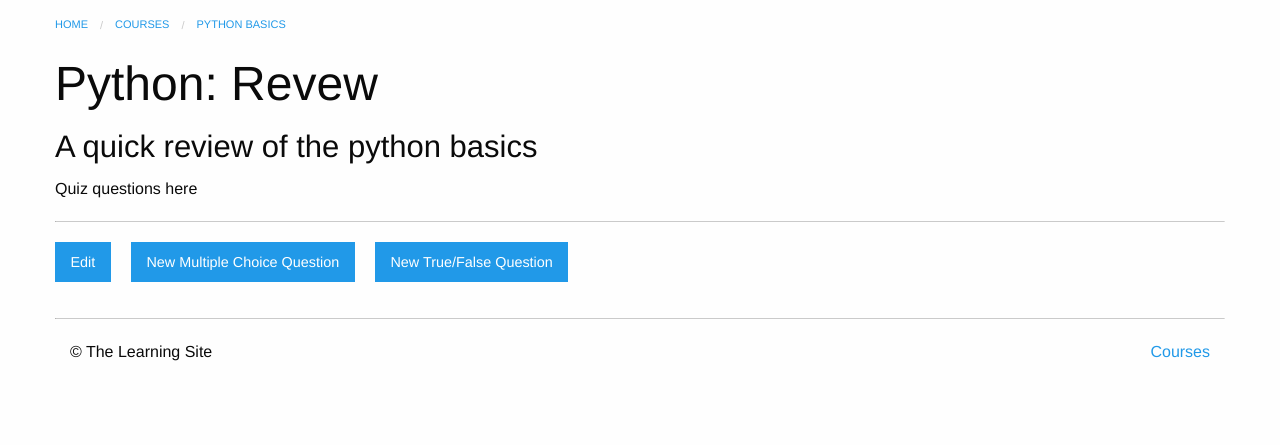
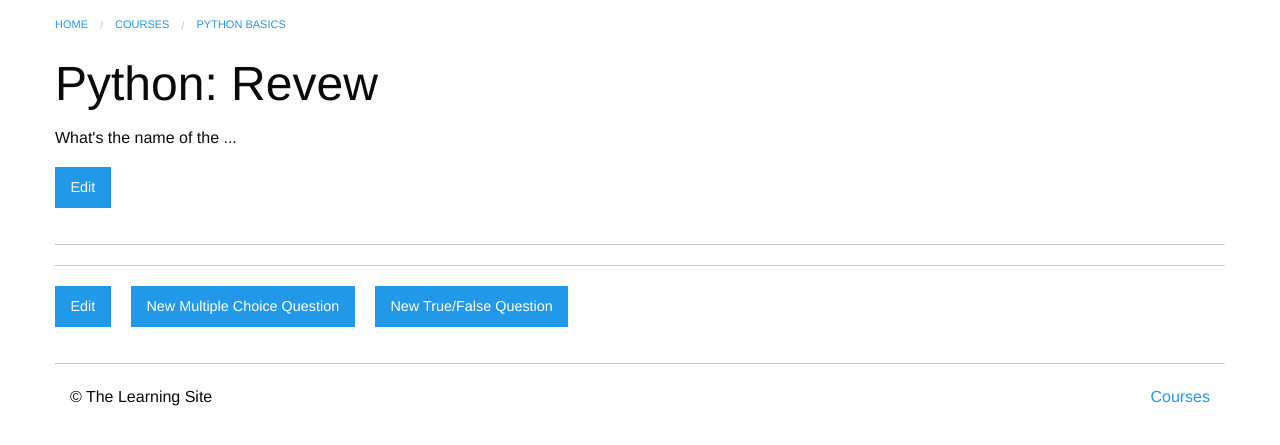
Before and after one commit to Jaxx0/learning-site, a Django app: page /courses/1/1/q in a window 1280 px wide. Shown: the part 54-499 px from the top of the page. Run offline with Django 3.2, Linux system fonts and the light colour scheme; a user stored in the database is signed in; data comes from the database, SQL or seed files in the repository; both versions use the stored data as it was after the commit.

Commit message:
implemented editing questions

```diff
--- a/courses/templates/courses/question_form.html
+++ b/courses/templates/courses/question_form.html
@@ -1,7 +1,7 @@
 {% extends 'courses/layout.html' %}
 {% load course_extras %}
 
-{% block title %} New question for {{ quiz.title }} | {{ quiz.course.title }} {{ block.super }} {% endblock %}
+{% block title %} {{ form.instance.prompt| default:"New question for" }} {{ quiz.title }} | {{ quiz.course.title }} {{ block.super }} {% endblock %}
 
 {% block breadcrumbs %}
     <li><a href="{% url 'courses:detail' pk=quiz.course.pk %}">{{ quiz.course.title }}</a></li>
@@ -11,11 +11,13 @@
 {% block content %}
 <div class="row columns">
     {{ block.super }}
-    <h1> Make a new question </h1>
+    <h1> {{ form.instance.prompt |default:"Make a new question" }} </h1>
     <form method="POST" action="">
         {{ form.as_p }}
         {% csrf_token %}
         <input type="submit" class="button" value="save">
     </form>
+
+
 </div>
 {% endblock %}
--- a/courses/templates/courses/quiz_detail.html
+++ b/courses/templates/courses/quiz_detail.html
@@ -12,9 +12,21 @@
         <article>
             {{ block.super }}
             <h1>{{ step.title }}</h1>
-            <h3>{{ step.description }}</h3>
-            Quiz questions here
-            {{ step.content|markdown_to_html }}
+            <ul class="no-bullet">
+                {% for question in step.question_set.all %}
+                <li>
+                    <p>{{ question.prompt }}</p>
+                    {% for answer in step.answer_set.all %}
+                        <div class="callout">{{ answer.text }}</div>
+                    {% endfor %}
+                    {% if user.is_authenticated %}
+                        <a href="{% url 'courses:edit_question' quiz_pk=question.quiz.pk question_pk=question.pk %}" class="button">Edit</a>
+                    {% endif %}
+                    <hr>
+                </li>
+                {% endfor %}
+            </ul>
+
         </article>
         {% if user.is_authenticated %}
             <hr>
--- a/courses/urls.py
+++ b/courses/urls.py
@@ -9,5 +9,6 @@ urlpatterns = [
     path('<int:pk>', views.course_detail, name='detail'),
     path('<int:course_pk>/create_quiz/', views.quiz_create, name='create_quiz'),
     path('<int:course_pk>/edit_quiz/<int:quiz_pk>/', views.quiz_edit, name='edit_quiz'),
+    path('<int:quiz_pk>/edit_question/<int:question_pk>/', views.edit_question, name='edit_question'),
     path('<int:quiz_pk>/create_question/<question_type>mc|tf/', views.create_question, name='create_question'),
 ]
--- a/courses/views.py
+++ b/courses/views.py
@@ -58,6 +58,25 @@ def create_question(request, quiz_pk, question_type):
     return render(request, 'courses/question_form.html', {'form': form, 'quiz': quiz})
 
 
+@login_required
+def edit_question(request, quiz_pk, question_pk):
+    question = get_object_or_404(models.Question, pk=question_pk, quiz_id=quiz_pk)
+    if hasattr(question, 'truefalsequestion'):
+        form_class = forms.TrueFalseQuestionForm
+        question = question.truefalsequestion
+    else:
+        form_class = forms.MultipleChoiceQuestionForm
+        question = question.multiplechoicequestion
+
+    form = form_class(instance=question)
+    if request.method == 'POST':
+        form = form_class(instance=question, data=request.POST)
+        form.save()
+        messages.success(request, "Updated {}".format(question.prompt))
+        return HttpResponseRedirect(question.quiz.get_absolute_url())
+    return render(request, 'courses/question_form.html', {'form': form, 'quiz': question.quiz})
+
+
 def course_list(request):
     courses = models.Course.objects.all()
     return render(request, 'courses/course_list.html', {'courses': courses})
```
Also changed, not shown: db.sqlite3.
